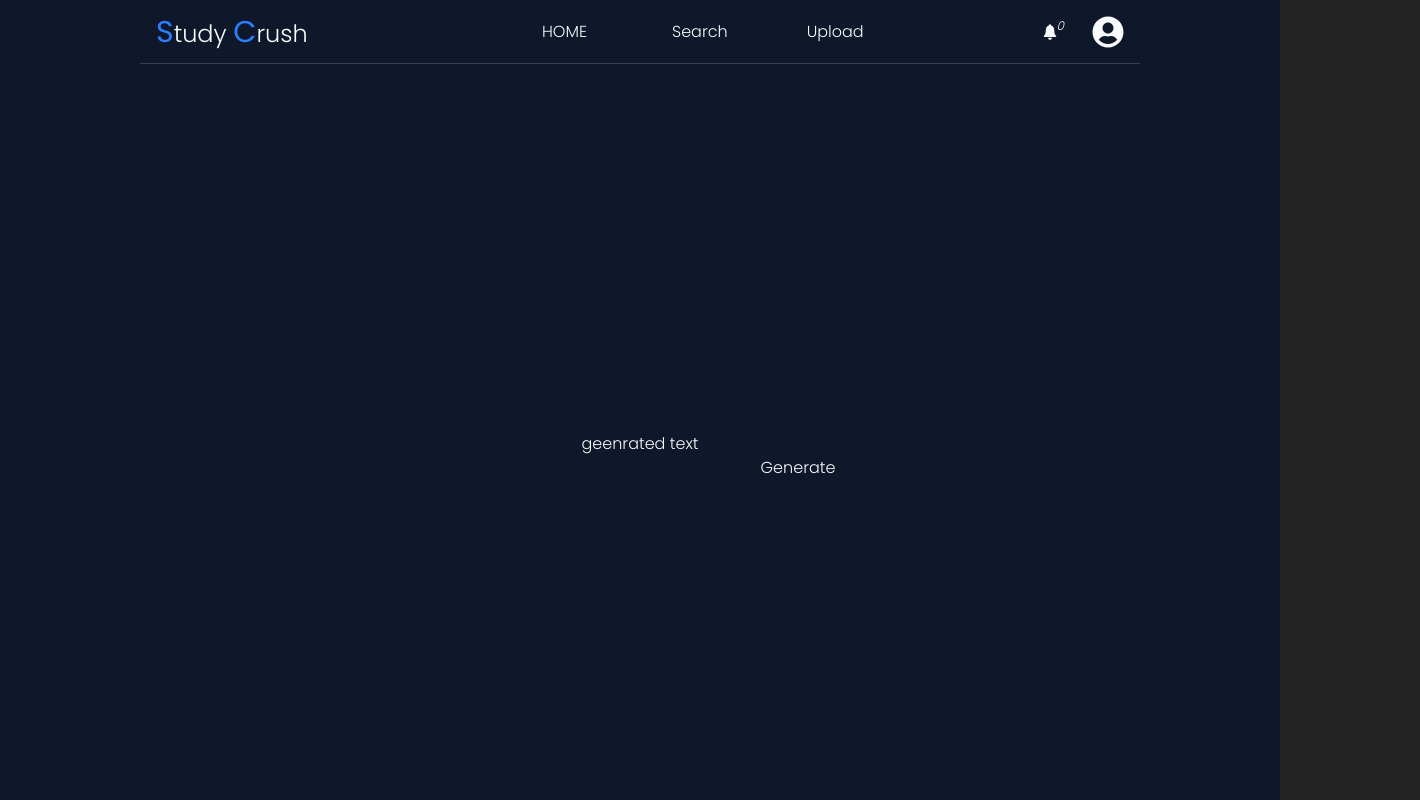
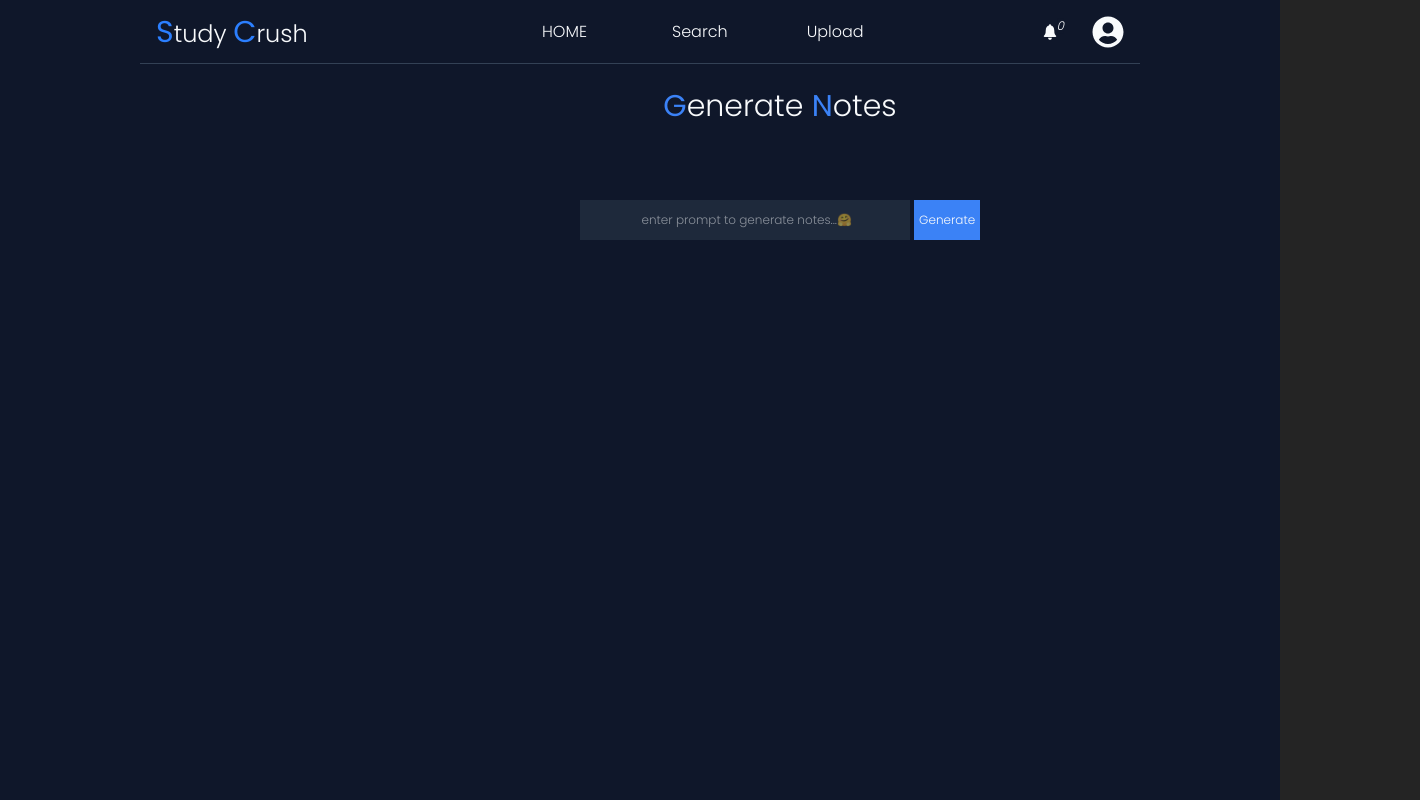
Before and after one commit to shailendrapawar/studyCrush, a React (Vite) app in the folder frontend/: page /user/createNotes in a window 1280 px wide. Shown: the top 800 px of the page, 1420 px wide, since content can reach past the window. Built offline with nearby package versions, Linux system fonts and the light colour scheme; no server answers.

Commit message:
added: create notes page

```diff
--- a/frontend/src/components/loader/Loader.jsx
+++ b/frontend/src/components/loader/Loader.jsx
@@ -1,11 +1,11 @@
 import React from "react";
 
-const Loader = ({ show }) => {
-  if (!show) return null;
+const Loader = ({ value }) => {
+  if (!value) return ;
 
   return (
-    <div className="fixed inset-0 flex items-center justify-center bg-black bg-opacity-30 z-50">
-      <div className="animate-spin rounded-full h-12 w-12 border-t-2 border-b-2 border-purple-500"></div>
+    <div className="h-full w-full flex items-center justify-center bg-black bg-opacity-30 z-1">
+      <div className="animate-spin rounded-full h-13 w-13 border-t-3 border-b-3 border-purple-500"></div>
     </div>
   );
 };
--- a/frontend/src/pages/createNotesPage/CreateNotesPage.jsx
+++ b/frontend/src/pages/createNotesPage/CreateNotesPage.jsx
@@ -1,27 +1,53 @@
 import { useEffect, useState } from "react"
 import GenerateNote from "../../utils/notesCreator"
+import Loader from "../../components/loader/Loader";
+import { useSelector } from "react-redux";
+import toast from "react-hot-toast";
 const CreateNotesPage = () => {
 
-    const[prompt,setPrompt]=useState("");
-    const[generatedText,setGeneratedText]=useState("");
+    const { currentTheme } = useSelector(s => s.theme);
+
+
+    const [prompt, setPrompt] = useState("");
+    const [generatedText, setGeneratedText] = useState("");
+    const [loading, setLoading] = useState(false)
 
     useEffect(() => {
         // GenerateNote("code for uploading file using multer")
     }, [])
 
+    const handleGenerate = (e) => {
+        e.preventDefault();
+
+        if (prompt === "" || prompt.length < 5) {
+            toast.error("enter a valid prompt")
+            return
+        }
+
+        GenerateNote({ prompt, setLoading, setGeneratedText })
+    }
 
     return (
-        <div className="w-full min-h-screen h-auto flex  flex-col justify-center items-center">
+        <div className="w-full min-h-[90vh] h-auto flex flex-col items-center p-1 gap-5 absolute">
 
-            <section>
-                geenrated text
+            <h3 className="text-3xl text-center mt-5 mb-5"><b style={{ color: currentTheme?.primary }}>G</b>enerate <b style={{ color: currentTheme?.primary }}> N</b>otes</h3>
+
+            <section className="h-auto w-full max-h-100 max-w-150 min-w-[320px]  flex  flex-col justify-center items-center ">
+                <section className="h-auto w-full max-h-100 max-w-150 min-w-[320px]  overflow-y-auto">
+                    {loading && (<Loader value={loading || true} />)}
+                    <p className=" text-xs break-keep whitespace-break-spaces p-2">{generatedText}</p>
+                </section>
+
+                <div className="min-h-10 w-full max-w-100 flex gap-1 rounded-md overflow-hidde mt-5">
+                    <input value={prompt} onChange={(e) => setPrompt(e.target.value)} type="text"
+                     className="min-h-full w-full text-xs outline-none p-1 text-center" style={{ backgroundColor: currentTheme.cardBackground }}
+                        placeholder=" enter prompt to generate notes...🤗"
+                    ></input>
+
+                    {!loading&&(<button className="w-[20%] min-h-full text-xs" style={{ backgroundColor: currentTheme.accent }} onClick={(e) => handleGenerate(e)}>Generate</button>)}
+                </div>
 
             </section>
-
-            <div className="h-10">
-                <input type="text"></input>
-                <button>Generate</button>
-            </div>
 
         </div>
     )
--- a/frontend/src/utils/notesCreator.js
+++ b/frontend/src/utils/notesCreator.js
@@ -1,8 +1,11 @@
 import axios from "axios"
 
 
-const GenerateNote=async(prompt)=>{
+const GenerateNote = async ({ prompt, setLoading, setGeneratedText }) => {
 
+    try {
+        setLoading(true)
+        setGeneratedText("")
         const response = await axios.post(
             'https://api.cohere.ai/v1/generate',
             {
@@ -19,10 +22,17 @@ const GenerateNote=async(prompt)=>{
             }
         );
 
-      console.log(response)
-      const result= await response.data.generations[0]?.text || 'No output received.'
+        const result = await response.data.generations[0]?.text || 'No output received.'
+        setGeneratedText(result)
 
-      console.log(result)
+    } catch (err) {
+        console.log(err)
+        setGeneratedText("try again.....")
+    }finally{
+        setLoading(false)
+
+    }
+
 }
 
 export default GenerateNote
```
Lines whose indentation alone changed are shown as unchanged.
